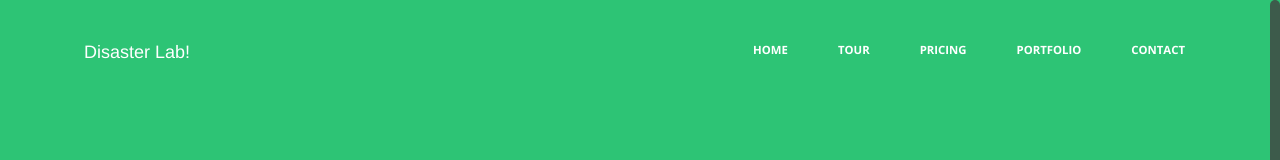
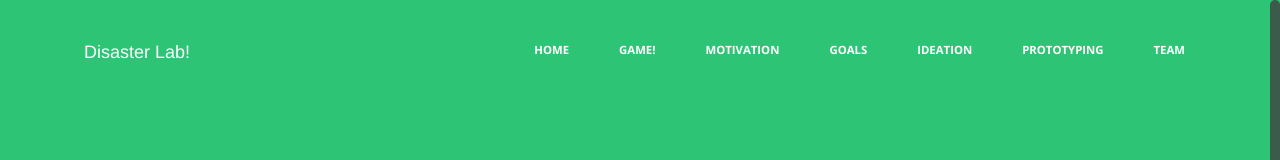
Before and after one commit to lihaobhsfer/DisasterLab-landing-page, a plain HTML site: page index.html in a window 1280 px wide. Shown: the top 160 px of the page. Drawn offline with nearby package versions, Linux system fonts and the light colour scheme.

Commit message:
Add sections in navbar

```diff
--- a/index.html
+++ b/index.html
@@ -48,18 +48,17 @@
                                 <span class="sr-only">Toggle navigation</span> <span class="icon-bar"></span><span
                                     class="icon-bar"></span><span class="icon-bar"></span>
                             </button>
-                            <!-- <a href="#" class="navbar-brand compressed">
-                                <img src="assets/img/logo_condensed.png" alt="" data-src="assets/img/logo_condensed.png"
-                                    data-src-retina="assets/img/logo2x.png"  height="22" /></a> -->
                                     <a href="#" class="navbar-brand compressed"><div class="logo-compressed">Disaster Lab!</div></a>
                         </div>
                         <div class="navbar-collapse collapse">
                             <ul class="nav navbar-nav navbar-right">
-                                <li><a href="index.html">Home</a></li>
-                                <li><a href="tour.html">Tour</a></li>
-                                <li><a href="pricing.html">Pricing</a></li>
-                                <li><a href="portfolio.html">Portfolio</a></li>
-                                <li><a href="contact.html">Contact</a></li>
+                                <li><a href="#">Home</a></li>
+                                <li><a href="">Game!</a></li>
+                                <li><a href="#motivation">Motivation</a></li>
+                                <li><a href="#goals">Goals</a></li>
+                                <li><a href="#ideation">Ideation</a></li>
+                                <li><a href="#prototyping">Prototyping</a></li>
+                                <li><a href="#team">Team</a></li>
                             </ul>
                         </div>
                         <!--/.nav-collapse -->
@@ -82,11 +81,13 @@
                         </div>
                         <div class="navbar-collapse collapse">
                             <ul class="nav navbar-nav navbar-right">
-                                <li><a href="index.html">Home</a></li>
-                                <li><a href="tour.html">Tour</a></li>
-                                <li><a href="pricing.html">Pricing</a></li>
-                                <li><a href="portfolio.html">Portfolio</a></li>
-                                <li><a href="contact.html">Contact</a></li>
+                                <li><a href="#">Home</a></li>
+                                <li><a href="">Game!</a></li>
+                                <li><a href="#motivation">Motivation</a></li>
+                                <li><a href="#goals">Goals</a></li>
+                                <li><a href="#ideation">Ideation</a></li>
+                                <li><a href="#prototyping">Prototyping</a></li>
+                                <li><a href="#team">Team</a></li>
                             </ul>
                         </div>
                         <!--/.nav-collapse -->
@@ -257,7 +258,7 @@
                 </div>
             </div>
         </div>
-        <div class="section dark-grey">
+        <div class="section dark-grey" id="team">
             <div class="container">
                 <div class="p-t-80">
                     <div class="row">
```
